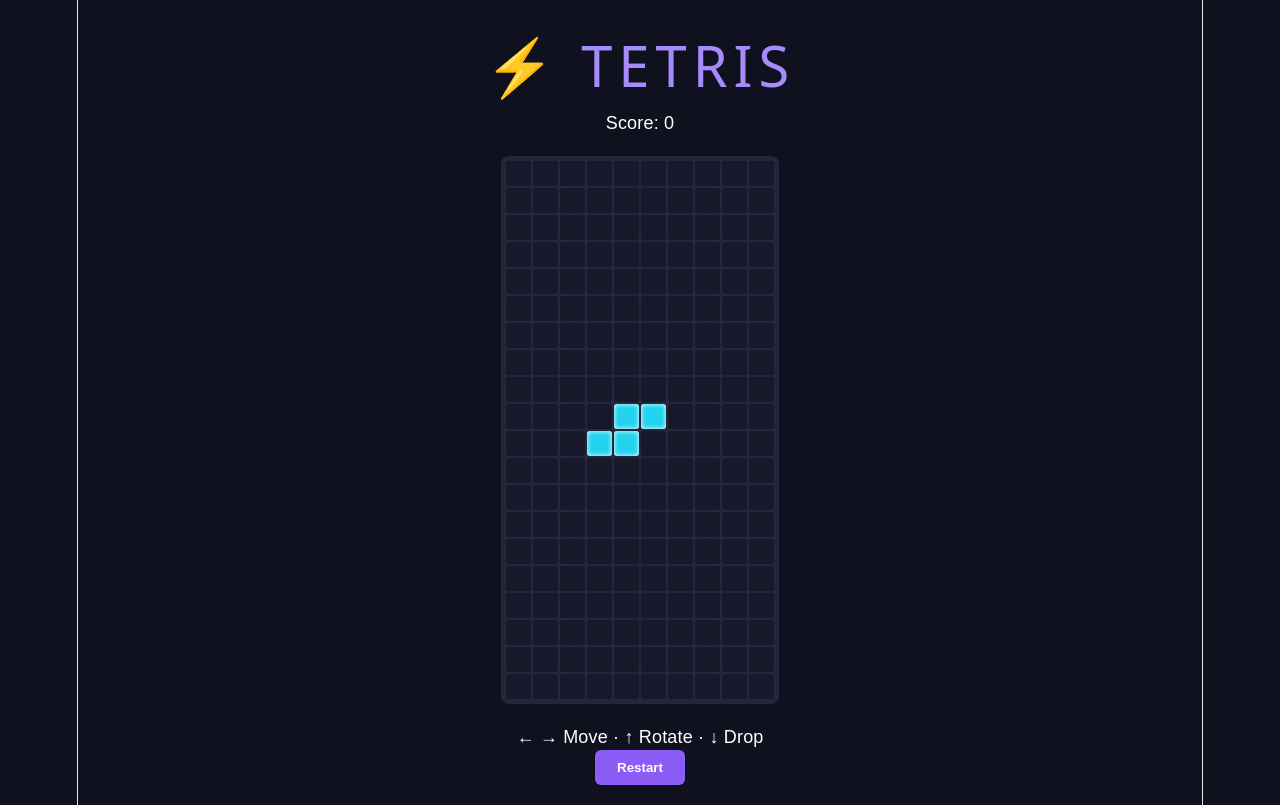
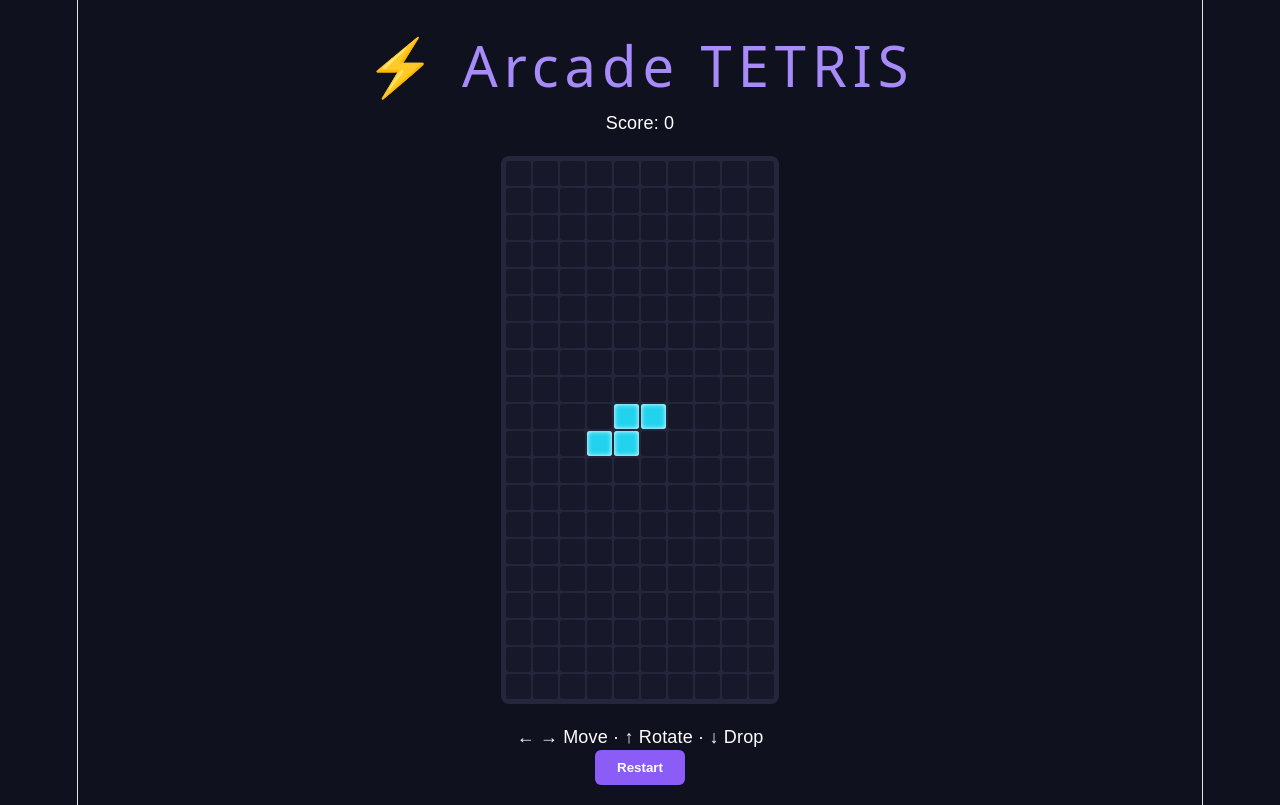
Before and after one commit to df-batch2026/tetris, a React (Vite) app in the folder tetris/: page / in a window 1280 px wide. Built offline with nearby package versions, Linux system fonts and the light colour scheme.

Commit message:
renamed title

```diff
--- a/tetris/src/App.jsx
+++ b/tetris/src/App.jsx
@@ -79,7 +79,7 @@ export default function App() {
 
   return (
     <main>
-      <h1>⚡ TETRIS</h1>
+      <h1>⚡ Arcade TETRIS</h1>
       <p>Score: {score}</p>
       <div className="board">
         {cells.flatMap((row, y) =>
```
